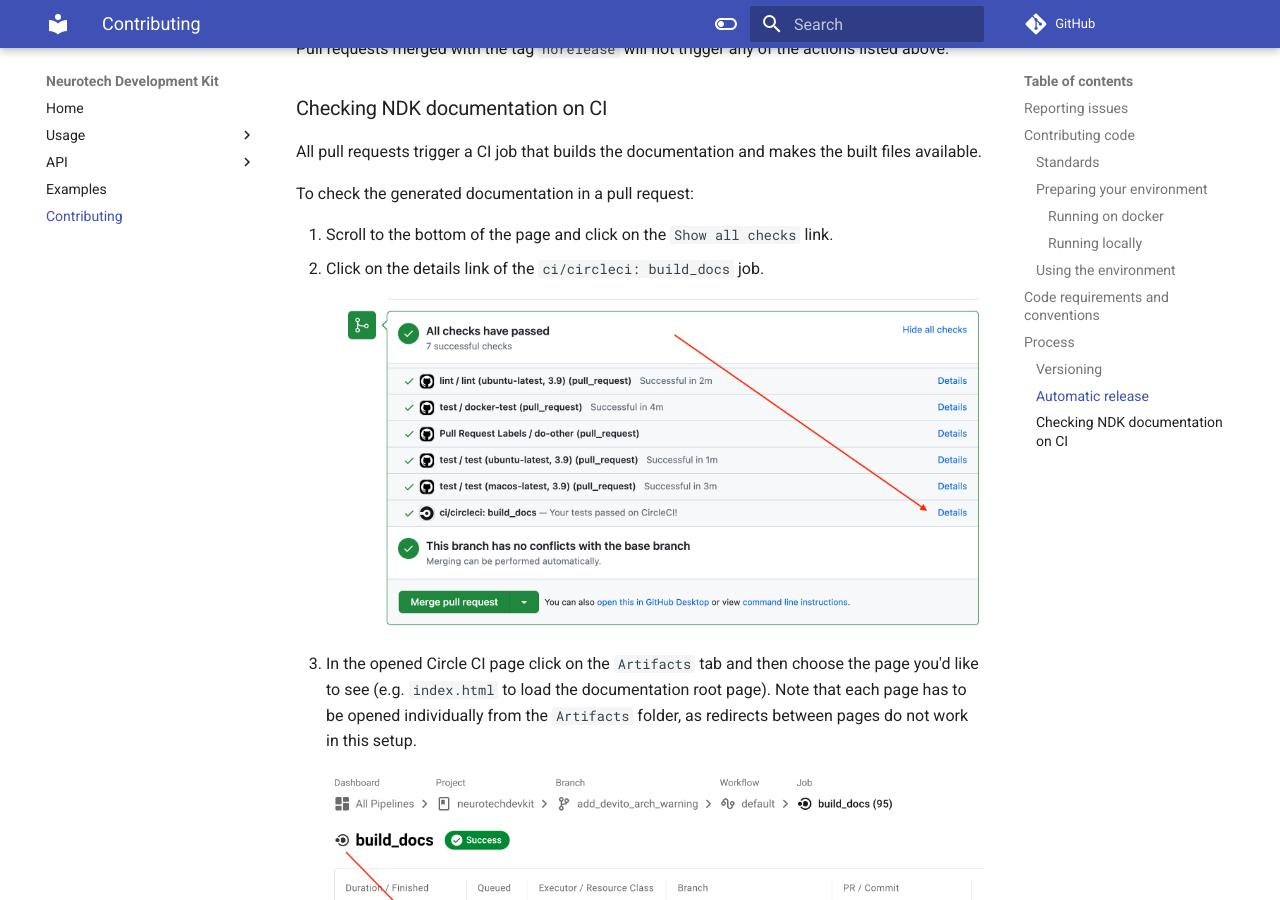
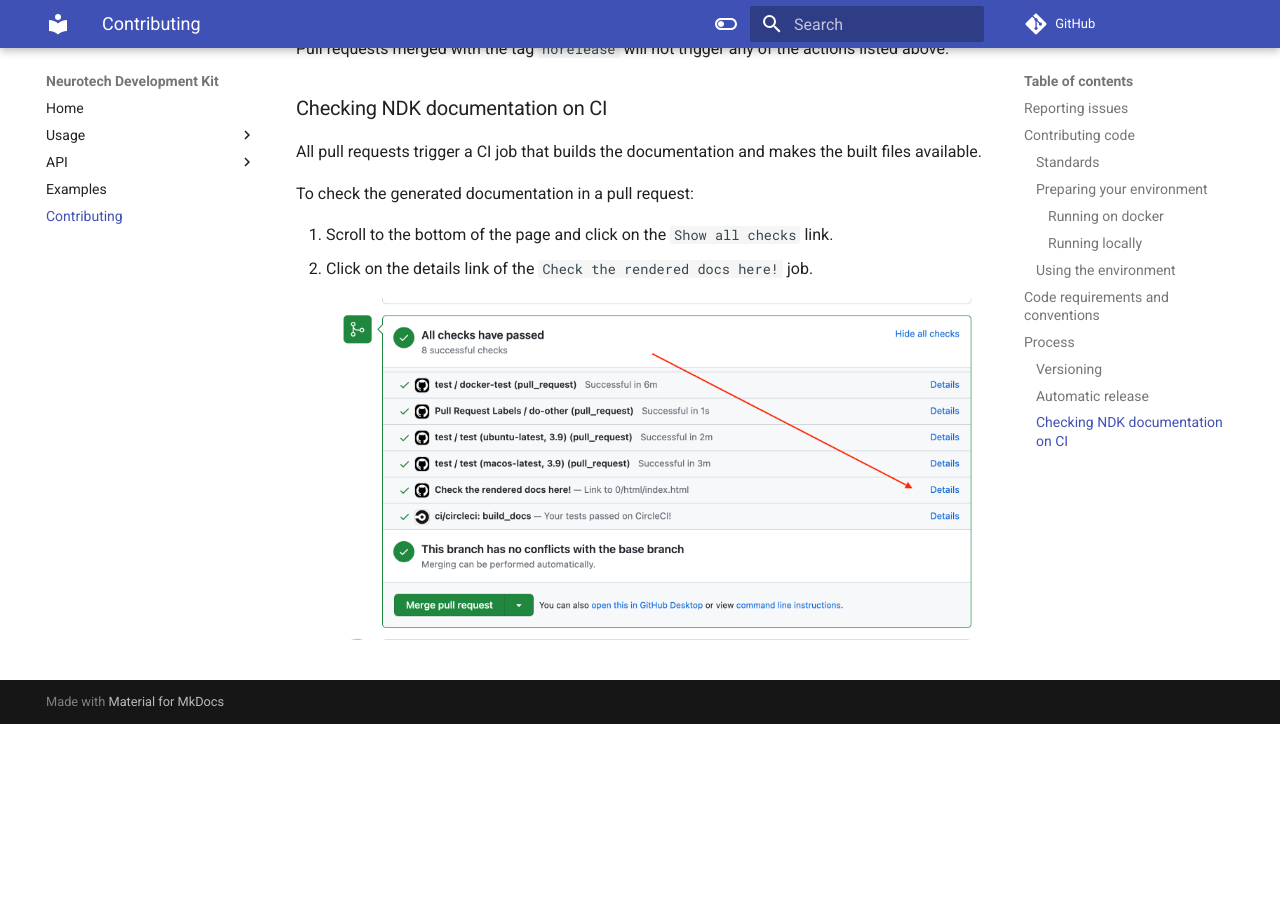
Before and after one commit to agencyenterprise/neurotechdevkit, an MkDocs documentation site: the page built from docs/contributing.md, in a window 1280 px wide and 900 px high, scrolled down 4062 px. Built offline with MkDocs 1.6.1 and Material for MkDocs 9.7.7, drawn with Linux system fonts in a browser that asks for light colours; comment, search, counter and statistics services are not loaded; after the commit the page ends 4786 px from its top, so only the background shows below that.

Commit message:
Updating contributing page with the new way of checking the generated docs

```diff
--- a/docs/contributing.md
+++ b/docs/contributing.md
@@ -164,11 +164,7 @@ All pull requests trigger a CI job that builds the documentation and makes the b
 To check the generated documentation in a pull request:
 
 1. Scroll to the bottom of the page and click on the `Show all checks` link.
-1. Click on the details link of the `ci/circleci: build_docs` job.
+1. Click on the details link of the `Check the rendered docs here!` job.
       <figure markdown>
-            ![Circle-ci-check](images/circle-ci-check.png)
+            ![circle-ci-rendered-docs](images/circle-ci-rendered-docs.png)
       </figure>
-1. In the opened Circle CI page click on the `Artifacts` tab and then choose the page you'd like to see (e.g. `index.html` to load the documentation root page). Note that each page has to be opened individually from the `Artifacts` folder, as redirects between pages do not work in this setup.
-      <figure markdown>
-            ![Circle-ci-artifacts](images/circle-ci-artifacts.png)
-      </figure>
--- a/mkdocs.yml
+++ b/mkdocs.yml
@@ -1,6 +1,11 @@
 site_name: Neurotech Development Kit
 site_url: https://agencyenterprise.github.io/neurotechdevkit/
 repo_url: https://github.com/agencyenterprise/neurotechdevkit
+
+# The following setting allows us to navigate through the documentation
+# from the built docs, as mkdocs will not generate full path URLs by default.
+# More info on: https://www.mkdocs.org/user-guide/configuration/#use_directory_urls
+use_directory_urls: false
 
 theme:
   name: material
```
Also changed, not shown: docs/images/circle-ci-artifacts.png (deleted), docs/images/circle-ci-check.png (deleted), docs/images/circle-ci-rendered-docs.png (added).
